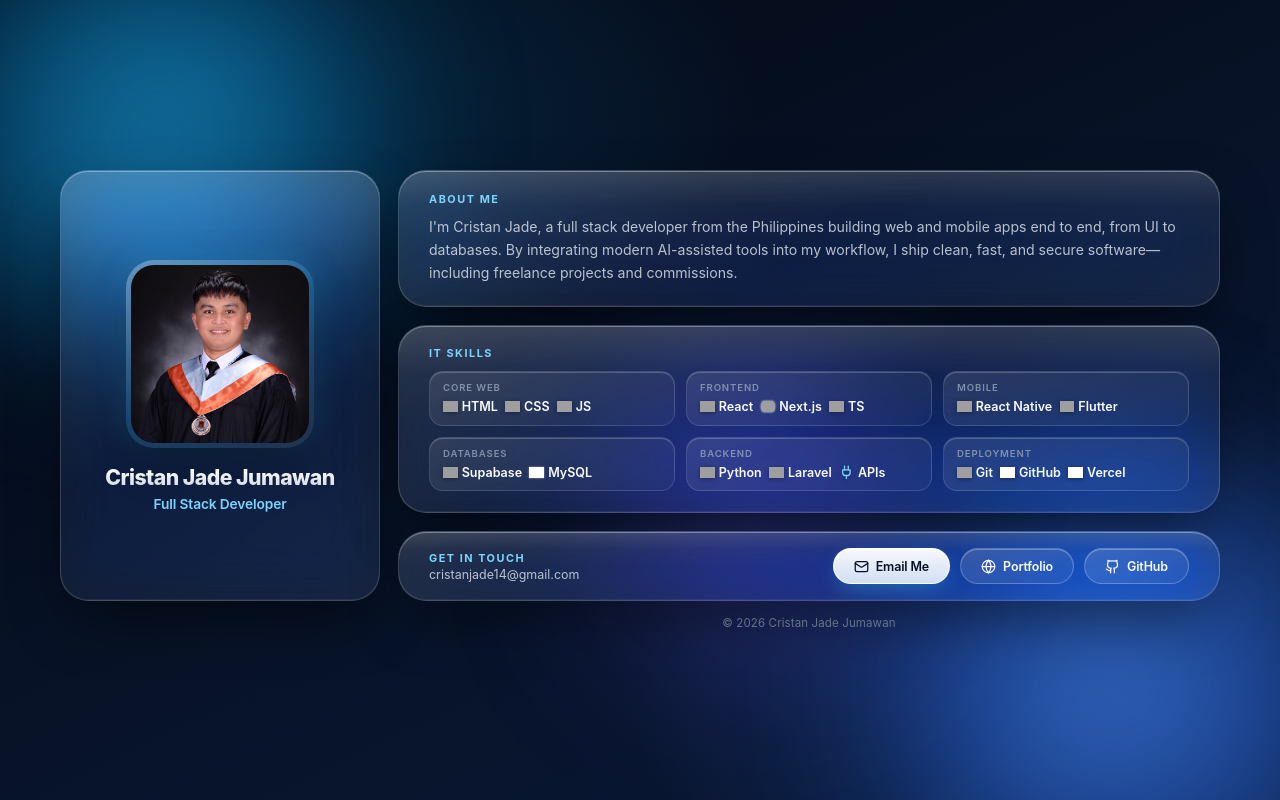
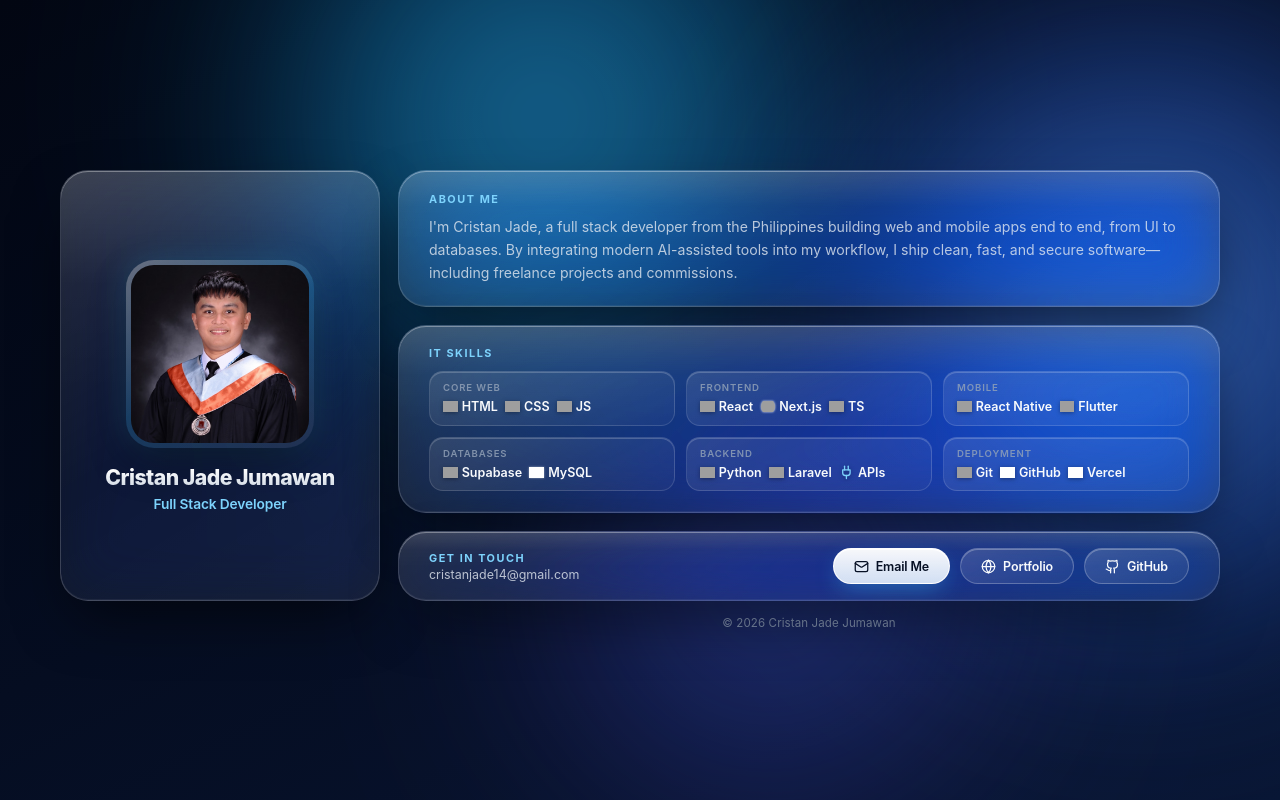
Before and after one commit to cristanjdev/about-me, a plain HTML site: page index.html in a window 1280 px wide. Drawn offline with Linux system fonts and the light colour scheme; grey boxes are pictures that could not be loaded.

Commit message:
Add seamless continuous orbital blue background loop

```diff
--- a/style.css
+++ b/style.css
@@ -26,10 +26,7 @@ body {
   -webkit-font-smoothing: antialiased;
   -moz-osx-font-smoothing: grayscale;
   color: var(--text-primary);
-  background:
-    radial-gradient(ellipse 80% 70% at 15% 10%, rgba(14, 165, 233, 0.22), transparent 55%),
-    radial-gradient(ellipse 70% 70% at 88% 88%, rgba(59, 130, 246, 0.24), transparent 55%),
-    linear-gradient(155deg, #030712 0%, #071226 48%, #0a1836 100%);
+  background: linear-gradient(155deg, #020612 0%, #050d21 50%, #081533 100%);
   min-height: 100vh;
   min-height: 100dvh;
   display: flex;
@@ -40,59 +37,63 @@ body {
   overflow-x: hidden;
 }
 
-/* Luminous ambient spheres behind the frosted glass */
+/* Luminous ambient spheres orbiting smoothly behind the frosted glass */
 .ambient {
   position: fixed;
   inset: 0;
   pointer-events: none;
   overflow: hidden;
   z-index: 0;
+  transform: translateZ(0);
 }
 
 .orb {
   position: absolute;
   border-radius: 50%;
-  filter: blur(80px);
-  opacity: 0.55;
+  filter: blur(clamp(72px, 8vw, 115px));
+  opacity: 0.65;
   will-change: transform;
 }
 
 .orb-1 {
-  width: clamp(240px, 36vw, 520px);
-  height: clamp(240px, 36vw, 520px);
-  top: -12%;
-  left: -6%;
-  background: radial-gradient(circle, #38bdf8 0%, #0284c7 45%, transparent 72%);
-  animation: drift-1 18s ease-in-out infinite alternate;
+  width: clamp(340px, 50vw, 720px);
+  height: clamp(340px, 50vw, 720px);
+  top: -16%;
+  left: -10%;
+  transform-origin: 86% 84%;
+  background: radial-gradient(circle, rgba(56, 189, 248, 0.95) 0%, rgba(2, 132, 199, 0.72) 45%, transparent 72%);
+  animation: orbit-cw 26s linear infinite;
 }
 
 .orb-2 {
-  width: clamp(260px, 38vw, 560px);
-  height: clamp(260px, 38vw, 560px);
-  bottom: -16%;
-  right: -6%;
-  background: radial-gradient(circle, #60a5fa 0%, #2563eb 45%, transparent 72%);
-  animation: drift-2 22s ease-in-out infinite alternate;
+  width: clamp(360px, 54vw, 780px);
+  height: clamp(360px, 54vw, 780px);
+  bottom: -20%;
+  right: -10%;
+  transform-origin: 15% 18%;
+  background: radial-gradient(circle, rgba(96, 165, 250, 0.92) 0%, rgba(37, 99, 235, 0.78) 45%, transparent 72%);
+  animation: orbit-ccw 32s linear infinite;
 }
 
 .orb-3 {
-  width: clamp(180px, 26vw, 380px);
-  height: clamp(180px, 26vw, 380px);
-  top: 42%;
-  left: 44%;
-  background: radial-gradient(circle, #818cf8 0%, #4f46e5 45%, transparent 72%);
-  opacity: 0.35;
-  animation: drift-1 26s ease-in-out infinite alternate-reverse;
+  width: clamp(280px, 40vw, 580px);
+  height: clamp(280px, 40vw, 580px);
+  top: 14%;
+  left: 38%;
+  transform-origin: 30% 74%;
+  background: radial-gradient(circle, rgba(59, 130, 246, 0.85) 0%, rgba(67, 56, 202, 0.65) 45%, transparent 72%);
+  opacity: 0.48;
+  animation: orbit-cw 21s linear infinite;
 }
 
-@keyframes drift-1 {
-  from { transform: translate3d(0, 0, 0) scale(1); }
-  to { transform: translate3d(28px, 22px, 0) scale(1.06); }
+@keyframes orbit-cw {
+  from { transform: rotate(0deg); }
+  to { transform: rotate(360deg); }
 }
 
-@keyframes drift-2 {
-  from { transform: translate3d(0, 0, 0) scale(1); }
-  to { transform: translate3d(-26px, -20px, 0) scale(1.08); }
+@keyframes orbit-ccw {
+  from { transform: rotate(360deg); }
+  to { transform: rotate(0deg); }
 }
 
 @media (prefers-reduced-motion: reduce) {
```
